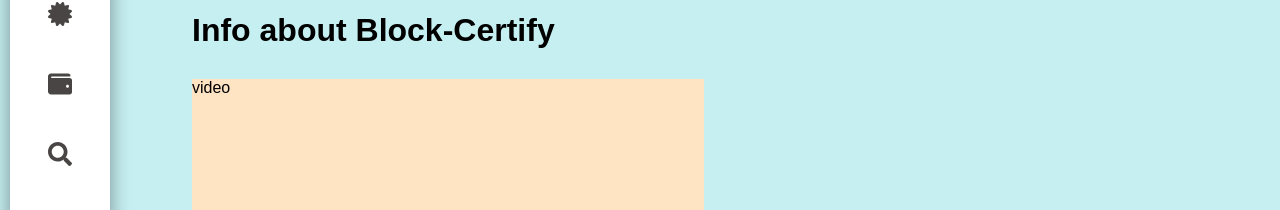
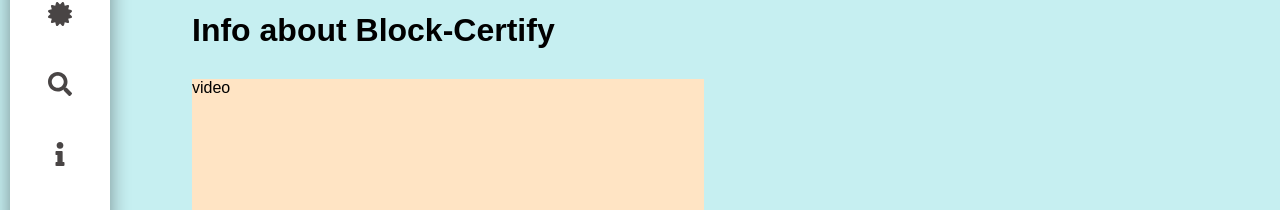
Before and after one commit to PoulavBhowmick03/SmartIndiaHackathon, a React (Create React App) app: page /home in a window 1280 px wide. Shown: the part 218-428 px from the top of the page. Built offline with nearby package versions, Linux system fonts and the light colour scheme.

Commit message:
removed wallet

```diff
--- a/src/App.js
+++ b/src/App.js
@@ -8,7 +8,6 @@
 import Certificate from "./pages/Certificate";
 import About from "./pages/About";
 import Search from "./pages/Search";
-import Wallet from "./pages/Wallet";
 import Generate from "./pages/Generate.js";
 
 function App() {
@@ -20,7 +19,6 @@
         <Route path = "/home" element={<Home/>}/>
         <Route path = "/about" element={<About/>}/>
         <Route path = "/certificate" element={<Certificate/>}/>
-        <Route path = "/wallet" element={<Wallet/>}/>
         <Route path = "/search" element={<Search/>}/>
         <Route path = "/generate" element={<Generate/>}/>
       </Routes>
--- a/src/Components/Menu.js
+++ b/src/Components/Menu.js
@@ -41,11 +41,6 @@
           </Link>
         </li>
         <li>
-          <Link to="/wallet">
-            <FaWallet />
-          </Link>
-        </li>
-        <li>
           <Link to="/search">
             <FaSearch />
           </Link>
--- a/src/pages/Wallet.js
+++ /dev/null
@@ -1,14 +0,0 @@
-import React from 'react'
-import Menu from "../Components/Menu";
-import Container from "../Components/Container";
-
-const Wallet = () => {
-  return (
-    <div>
-      <Menu />
-      <Container />
-    </div>
-  )
-}
-
-export default Wallet
```
